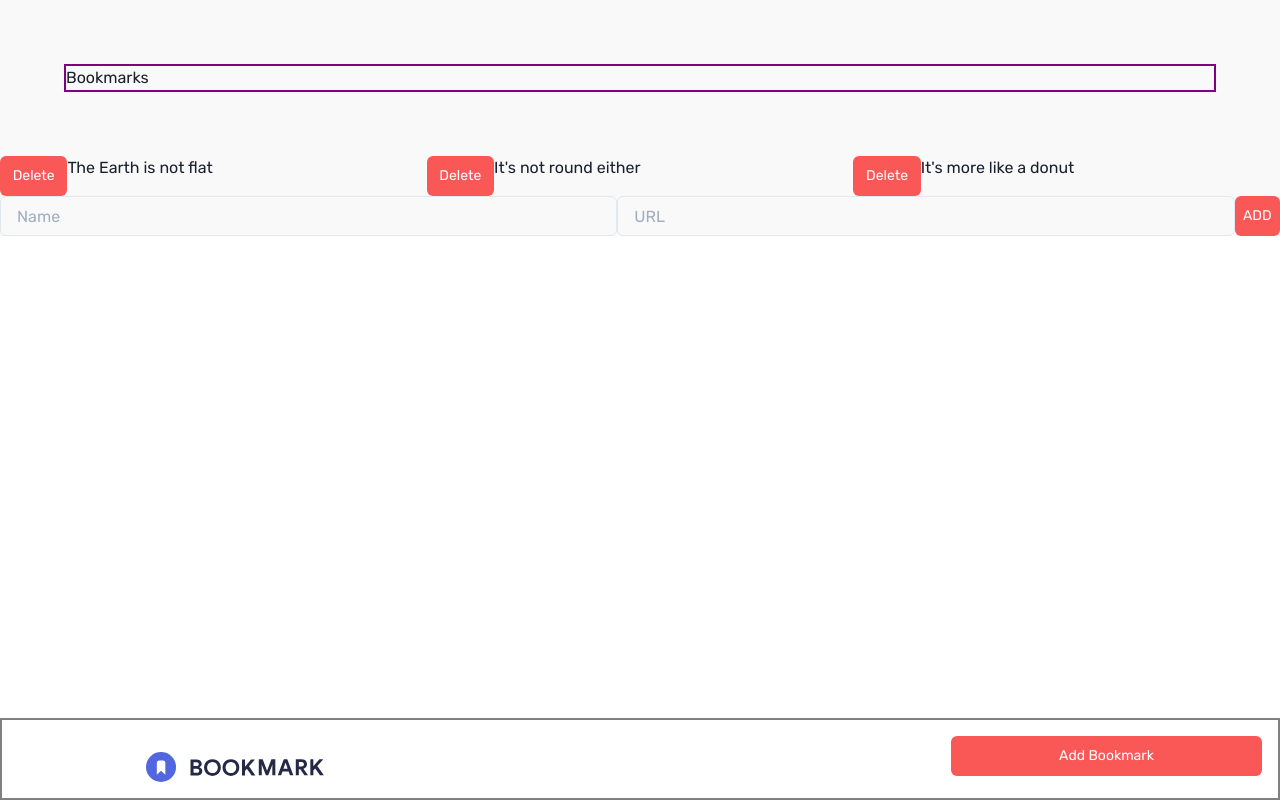
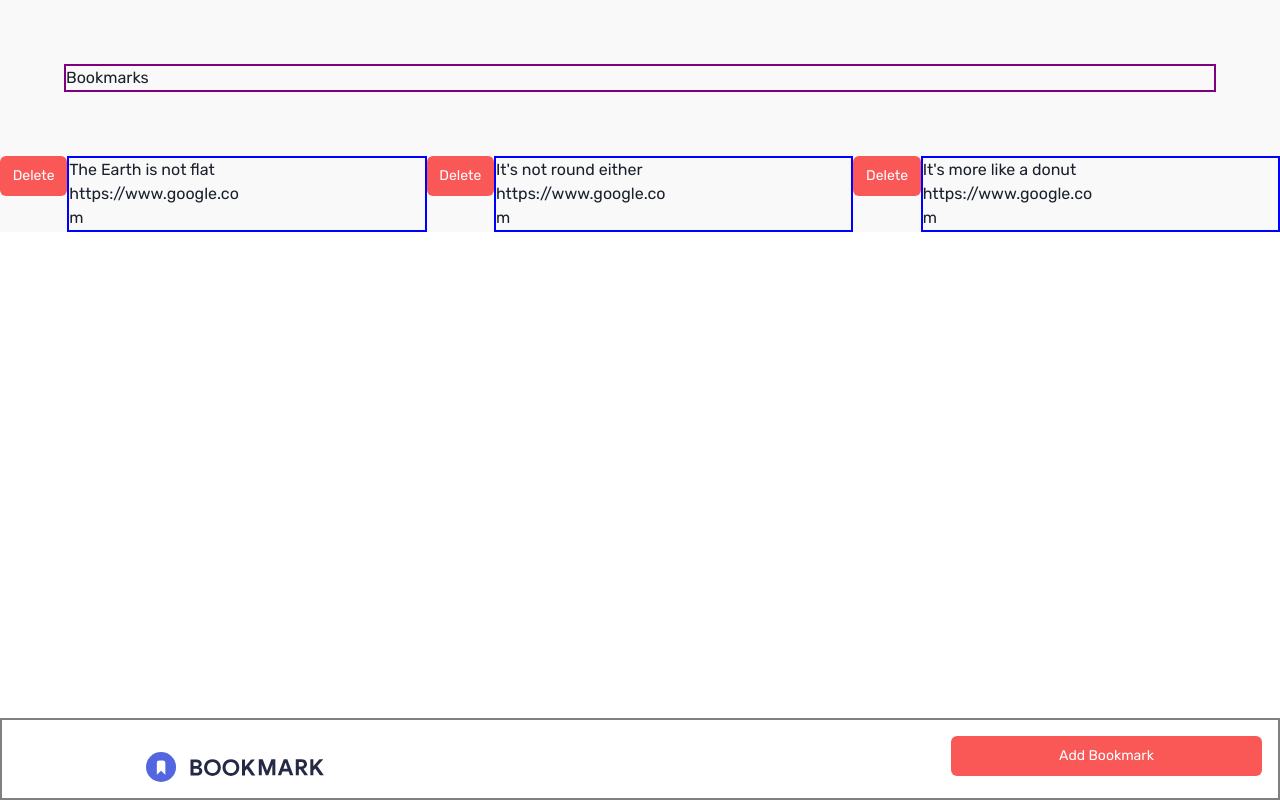
Before and after one commit to ayushy11/Bookmark, a Next.js app: page /bookmark in a window 1280 px wide. Built offline with nearby package versions, Linux system fonts and the light colour scheme.

Commit message:
fix: bookmark storage

```diff
--- a/components/Bookmark/AddBookmark.js
+++ b/components/Bookmark/AddBookmark.js
@@ -1,31 +1,78 @@
 import React, { useState } from "react";
 import { Flex, Input, Button } from "@chakra-ui/react";
+import {
+  AlertDialog,
+  AlertDialogBody,
+  AlertDialogFooter,
+  AlertDialogHeader,
+  AlertDialogContent,
+  AlertDialogOverlay,
+  AlertDialogCloseButton,
+  useDisclosure,
+} from "@chakra-ui/react";
 
 function AddBookmark({ addBookmark }) {
-  const [data, setData] = useState({ data: "" });
+  const { isOpen, onOpen, onClose } = useDisclosure();
+  const cancelRef = React.useRef();
 
-  const handleInputChange = (e) => {
-    setData({ data: e.target.value });
+  const [newData, setNewData] = useState({ names: "", urls: "" });
+
+  const handleNameChange = (e) => {
+    setNewData({ names: e.target.value });
+  };
+  const handleUrlChange = (e) => {
+    setNewData({ ...newData, urls: e.target.value });
   };
 
   const submitBookmark = (e) => {
     e.preventDefault();
-    addBookmark(data.data);
-    setData({ data: "" });
+    console.log("------>", newData);
+    addBookmark(newData);
+    setNewData({ names: "", urls: "" });
   };
 
   return (
-    <Flex>
-      <Input
-        placeholder="Name"
-        value={data.data}
-        type="text"
-        onSubmit={submitBookmark}
-        onChange={handleInputChange}
-      ></Input>
-      <Input placeholder="URL"></Input>
-      <Button onClick={submitBookmark}>ADD</Button>
-    </Flex>
+    <>
+      <Button onClick={onOpen} w="25%">
+        Add Bookmark
+      </Button>
+      <AlertDialog
+        motionPreset="slideInBottom"
+        leastDestructiveRef={cancelRef}
+        onClose={onClose}
+        isOpen={isOpen}
+        isCentered
+      >
+        <AlertDialogOverlay />
+
+        <AlertDialogContent>
+          <AlertDialogHeader>Add Bookmark</AlertDialogHeader>
+          <AlertDialogCloseButton />
+          <AlertDialogBody>
+            <Input
+              placeholder="Name"
+              value={newData.names}
+              type="text"
+              onChange={handleNameChange}
+            />
+            <Input
+              placeholder="URL"
+              value={newData.urls}
+              type="text"
+              onChange={handleUrlChange}
+            />
+          </AlertDialogBody>
+          <AlertDialogFooter>
+            <Button ref={cancelRef} onClick={onClose}>
+              Cancel
+            </Button>
+            <Button onClick={submitBookmark} colorScheme="red" ml={3}>
+              Save
+            </Button>
+          </AlertDialogFooter>
+        </AlertDialogContent>
+      </AlertDialog>
+    </>
   );
 }
 
--- a/components/Bookmark/Bookmark.js
+++ b/components/Bookmark/Bookmark.js
@@ -3,7 +3,8 @@ import React from "react";
 import { Flex, Text, Button } from "@chakra-ui/react";
 
 function Bookmark(props) {
-  const { id, data } = props.bookmark;
+  console.log("IMP", props);
+  const { id, name, url } = props.bookmark;
 
   const deleteBookmark = (e) => {
     props.delBookmark(id);
@@ -12,8 +13,9 @@ function Bookmark(props) {
   return (
     <Flex w="50%" h="auto">
       <Button onClick={deleteBookmark}>delete</Button>
-      <Flex w="100%">
-        <Text>{data}</Text>
+      <Flex w="100%" border="2px solid blue" flexDir="column">
+        <Text w="50%">{name}</Text>
+        <Text w="50%">{url}</Text>
       </Flex>
     </Flex>
   );
--- a/components/Bookmark/BookmarkHome.js
+++ b/components/Bookmark/BookmarkHome.js
@@ -13,15 +13,18 @@ function BookmarkHome() {
     bookmarks: [
       {
         id: uuidv4(),
-        data: "The Earth is not flat",
+        name: "The Earth is not flat",
+        url: "https://www.google.com",
       },
       {
         id: uuidv4(),
-        data: "It's not round either",
+        name: "It's not round either",
+        url: "https://www.google.com",
       },
       {
         id: uuidv4(),
-        data: "It's more like a donut",
+        name: "It's more like a donut",
+        url: "https://www.google.com",
       },
     ],
   };
@@ -34,10 +37,14 @@ function BookmarkHome() {
       : true
   );
 
-  const addBookmark = (data) => {
+  const addBookmark = (newdata) => {
+    console.log("!!!!!!!!", newdata);
+    const a = newdata.names;
+    const b = newdata.urls;
     const newBookmark = {
       id: uuidv4(),
-      data,
+      name: a,
+      url: b,
     };
     setState({ bookmarks: [...state.bookmarks, newBookmark] });
   };
@@ -77,8 +84,6 @@ function BookmarkHome() {
 
         <Bookmarks bookmarks={state.bookmarks} delBookmark={delBookmark} />
 
-        <AddBookmark addBookmark={addBookmark} />
-
         <Flex
           border="2px solid grey"
           w={{ xs: "150%", sm: "100%" }}
@@ -96,7 +101,8 @@ function BookmarkHome() {
               zIndex="10000"
             />
           </Flex>
-          <BookmarkDialog />
+          <AddBookmark addBookmark={addBookmark} />
+          {/* <BookmarkDialog /> */}
         </Flex>
       </Flex>
     </Section>
--- a/components/Bookmark/Bookmarks.js
+++ b/components/Bookmark/Bookmarks.js
@@ -3,7 +3,7 @@ import Bookmark from "./Bookmark.js";
 import { Flex } from "@chakra-ui/react";
 
 export default function Bookmarks(props) {
-  console.log(props);
+//   console.log(props);
   return (
     <Flex w="100%" overflow="scroll">
       {props.bookmarks?.map((bookmark, index) => {
```
Also changed, not shown: components/Bookmark/BookmarkDialog.js (+4 -11 lines).
